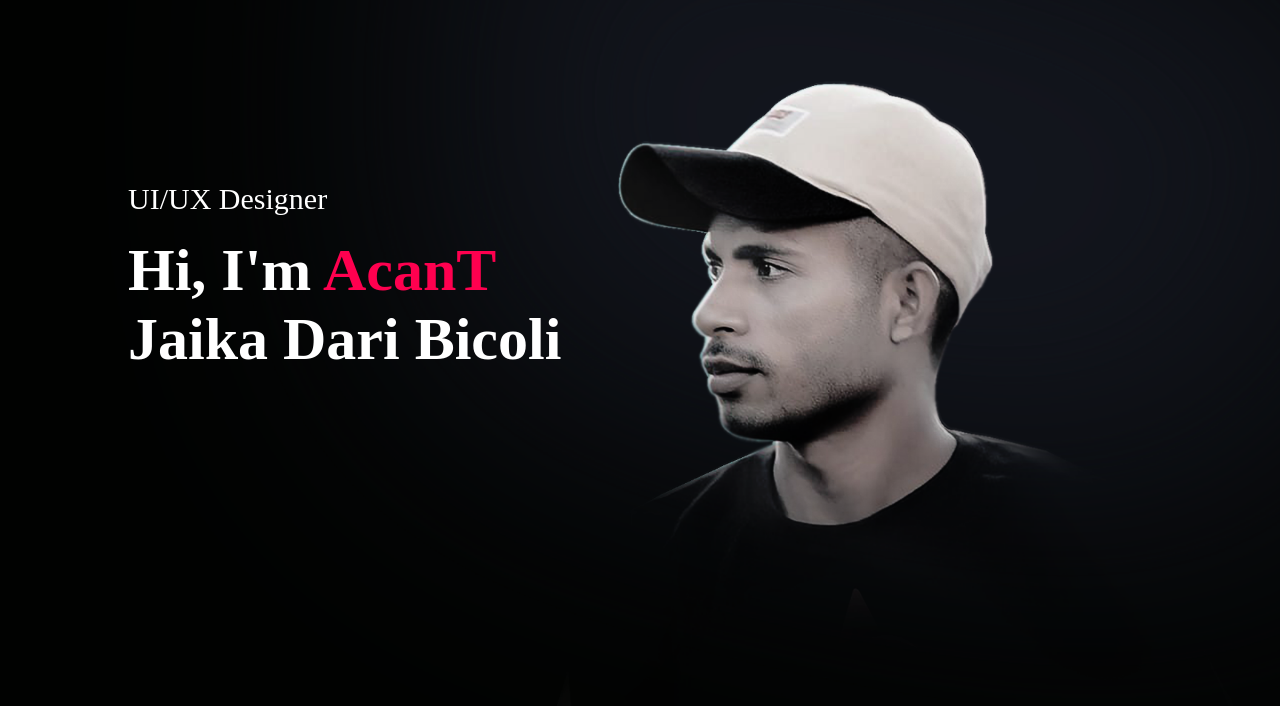
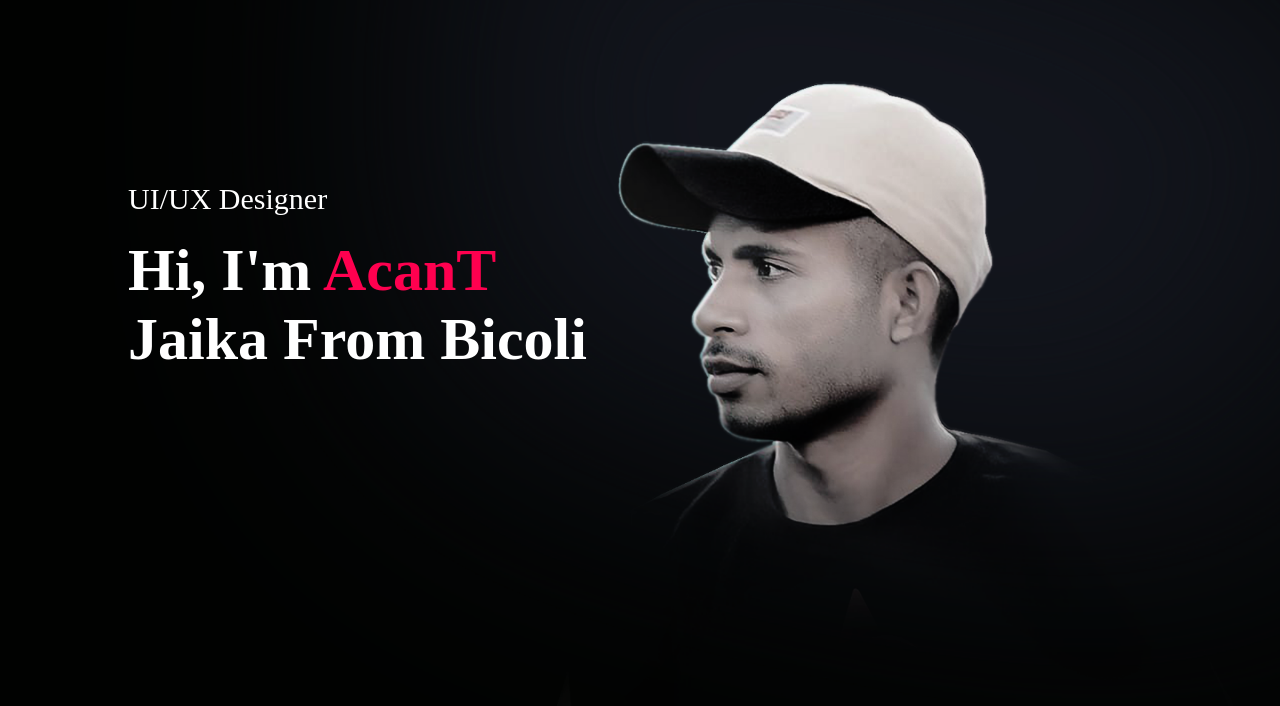
Before and after one commit to acantb/acantb.github.io, a plain HTML site: page index.html in a window 1280 px wide. Shown: the part 94-800 px from the top of the page. Drawn offline with Linux system fonts and the light colour scheme.

Commit message:
mengubah dari ke from

```diff
--- a/index.html
+++ b/index.html
@@ -24,7 +24,7 @@
         </nav>
         <div class="header-text">
             <p>UI/UX Designer</p>
-            <h1>Hi, I'm <span>AcanT</span> <br> Jaika Dari Bicoli</h1>
+            <h1>Hi, I'm <span>AcanT</span> <br> Jaika From Bicoli</h1>
         </div>
     </div>
    </div>
```
